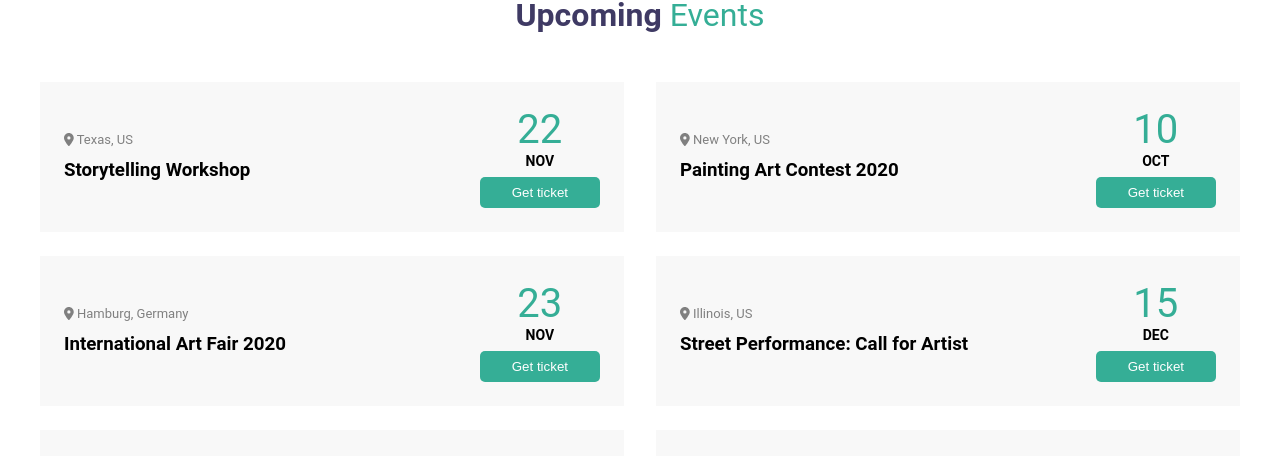
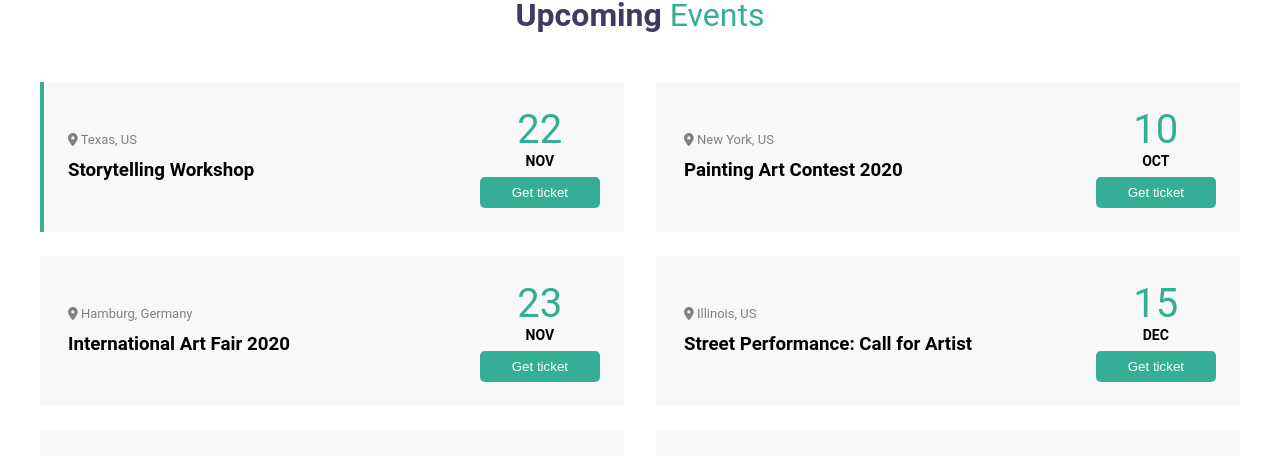
Before and after one commit to MicheleRai/proj-html-vuejs, a Vue app: page / in a window 1280 px wide. In both pictures the pointer is over the element 332 px from the left and 4885 px from the top of the page. Shown: the part 4729-5185 px from the top of the page. Built offline with nearby package versions, Linux system fonts and the light colour scheme.

Commit message:
hover for ticket added

```diff
--- a/src/components/MainComponent.vue
+++ b/src/components/MainComponent.vue
@@ -904,6 +904,10 @@ export default {
       align-items: center;
       justify-content: space-between;
       flex: 0 0 calc(50% - 1rem);
+      border-left: 4px solid #F8F8F8;
+      &:hover{
+        border-left:4px solid #35AE96;
+      }
       .text{
         flex: 0 0 60%;
         p{
@@ -938,7 +942,6 @@ export default {
       }
     }
   }
-  //TODO COME FARE LE ONDE PRECISE DI COLORE
   .all-event{
     text-align: center;
     color: gray;
```
